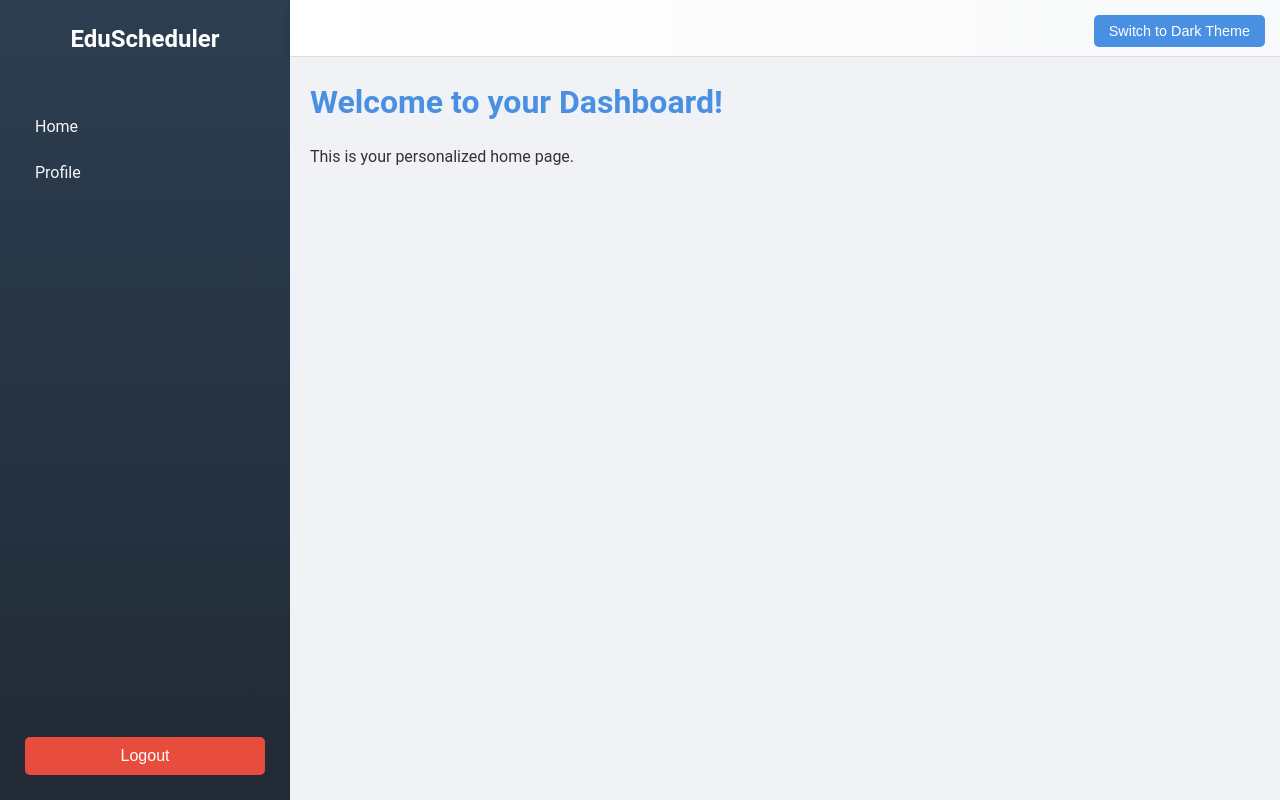
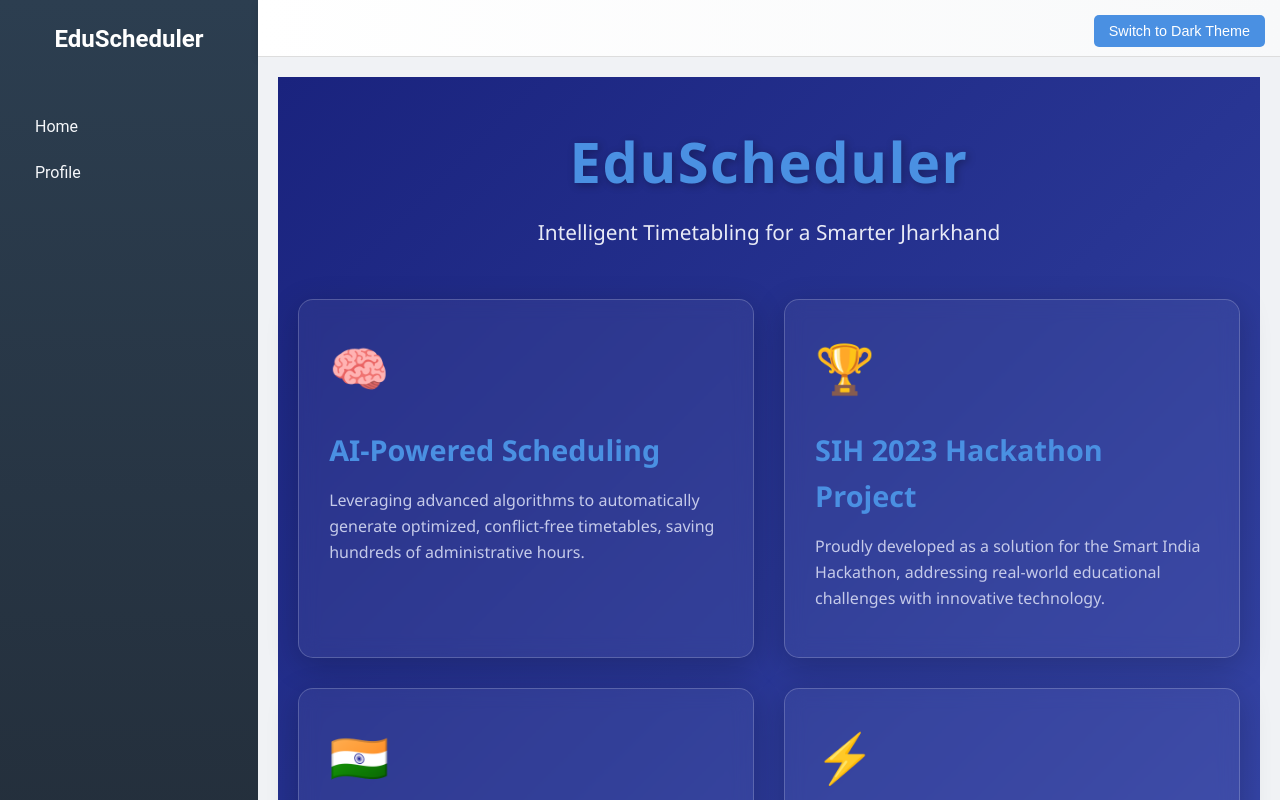
Before and after one commit to rajpratham1/EduScheduler, a React (Vite) app in the folder frontend/: page /dashboard in a window 1280 px wide. Shown: the top 800 px of the page. Built offline with nearby package versions, Linux system fonts and the light colour scheme; no server answers; sample sign-in values are in the browser's storage.

Commit message:
feat: Fix auth, revamp homepage, and improve backend

```diff
--- /dev/null
+++ b/frontend/src/pages/HomePage.css
@@ -0,0 +1,68 @@
+
+.home-page {
+  padding: 40px 20px;
+  background: linear-gradient(135deg, #1a237e 0%, #283593 50%, #3949ab 100%);
+  font-family: 'Segoe UI', Tahoma, Geneva, Verdana, sans-serif;
+  color: #ffffff;
+  min-height: 100vh;
+}
+
+.home-header {
+  text-align: center;
+  margin-bottom: 50px;
+}
+
+.home-header .main-title {
+  font-size: 3.5rem;
+  font-weight: 700;
+  letter-spacing: 1.5px;
+  margin-bottom: 10px;
+  text-shadow: 2px 2px 8px rgba(0, 0, 0, 0.3);
+}
+
+.home-header .subtitle {
+  font-size: 1.3rem;
+  font-weight: 300;
+  color: #e8eaf6;
+}
+
+.features-grid {
+  display: grid;
+  grid-template-columns: repeat(auto-fit, minmax(300px, 1fr));
+  gap: 30px;
+  perspective: 1000px;
+}
+
+.feature-card {
+  background: rgba(255, 255, 255, 0.05);
+  border: 1px solid rgba(255, 255, 255, 0.2);
+  border-radius: 15px;
+  padding: 30px;
+  backdrop-filter: blur(10px);
+  box-shadow: 0 8px 32px 0 rgba(0, 0, 0, 0.2);
+  transition: transform 0.5s ease, box-shadow 0.5s ease;
+  transform-style: preserve-3d;
+}
+
+.feature-card:hover {
+  transform: translateY(-10px) rotateY(5deg) scale(1.03);
+  box-shadow: 0 16px 40px 0 rgba(0, 0, 0, 0.3);
+}
+
+.card-icon {
+  font-size: 3rem;
+  margin-bottom: 20px;
+  color: #81d4fa; /* Light Blue */
+}
+
+.card-title {
+  font-size: 1.8rem;
+  font-weight: 600;
+  margin-bottom: 15px;
+}
+
+.card-description {
+  font-size: 1rem;
+  line-height: 1.6;
+  color: #c5cae9;
+}
--- a/frontend/src/pages/HomePage.jsx
+++ b/frontend/src/pages/HomePage.jsx
@@ -1,10 +1,47 @@
 import React from 'react';
+import './HomePage.css'; // Import the new styles
+
+// You can use any icon library or SVGs. These are just placeholder emojis.
+const FeatureCard = ({ icon, title, description }) => (
+  <div className="feature-card">
+    <div className="card-icon">{icon}</div>
+    <h3 className="card-title">{title}</h3>
+    <p className="card-description">{description}</p>
+  </div>
+);
 
 function HomePage() {
   return (
-    <div>
-      <h1 className="page-title">Welcome to your Dashboard!</h1>
-      <p>This is your personalized home page.</p>
+    <div className="home-page">
+      <header className="home-header">
+        <h1 className="main-title">EduScheduler</h1>
+        <p className="subtitle">Intelligent Timetabling for a Smarter Jharkhand</p>
+      </header>
+
+      <main>
+        <div className="features-grid">
+          <FeatureCard
+            icon="🧠"
+            title="AI-Powered Scheduling"
+            description="Leveraging advanced algorithms to automatically generate optimized, conflict-free timetables, saving hundreds of administrative hours."
+          />
+          <FeatureCard
+            icon="🏆"
+            title="SIH 2023 Hackathon Project"
+            description="Proudly developed as a solution for the Smart India Hackathon, addressing real-world educational challenges with innovative technology."
+          />
+          <FeatureCard
+            icon="🇮🇳"
+            title="Solving for Jharkhand Govt."
+            description="A dedicated solution to tackle complex scheduling problems faced by educational institutions under the Government of Jharkhand."
+          />
+          <FeatureCard
+            icon="⚡️"
+            title="Dynamic & Smart Timetables"
+            description="Create, manage, and distribute timetables that adapt to changing needs, resource availability, and faculty preferences effortlessly."
+          />
+        </div>
+      </main>
     </div>
   );
 }
```
Also changed, not shown: 2 other files (tests, documents, lock files or other folders).
